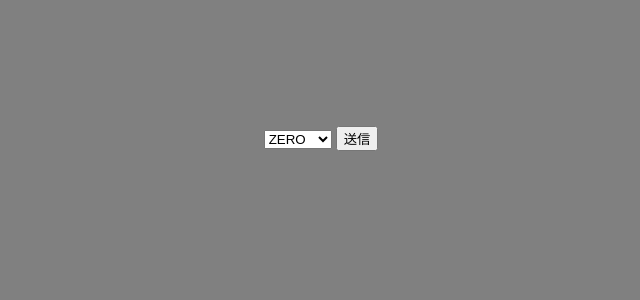
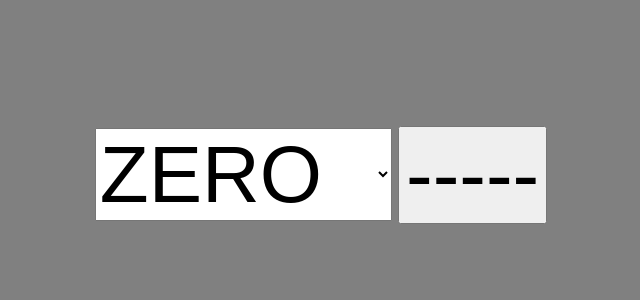
Before and after one commit to TsugawaNaoki0/login_database, a PHP site: page /news.php in a window 1280 px wide. Shown: the top 300 px of the page, without its empty margins (319-959 px from the left). Run offline with PHP 8.4, Linux system fonts and the light colour scheme.

Commit message:
Add files via upload

```diff
--- a/home.css
+++ b/home.css
@@ -1,12 +1,22 @@
 .main{
   text-align: center;
   margin-top: 10%;
+  font-size: 25px;
+}
+
+p{
+  font-size: 30px;
+}
+
+.form{
+  font-size: 80px;
+}
+
+
+ul{
+  text-align: left;
 }
 
 body{
   background-color:gray;
 }
-
-.form{
-  font-size: 20px;
-}
--- a/news.php
+++ b/news.php
@@ -14,13 +14,13 @@
 
             <form action="result.php" method="post">
               <!-- <input type="textarea" name="confirm" value=""> -->
-              <select id="color4" name="confirm">
+              <select name="confirm" class="form">
                   <!-- <option value="blue">青</option> -->
                   <option value="ZERO">ZERO</option>
                   <option value="STONE">STONE</option>
               </select>
 
-              <input type="submit" value="送信">
+              <input type="submit" value="-----" class="form">
             </form>
 
 
--- a/result.php
+++ b/result.php
@@ -1,4 +1,5 @@
 <?php
+
   // echo $_POST["confirm"];
 
   if ($_POST["confirm"]=="ZERO"){
```
Also changed, not shown: index.php (+7 -18 lines), setup.html (+6 -2 lines).
